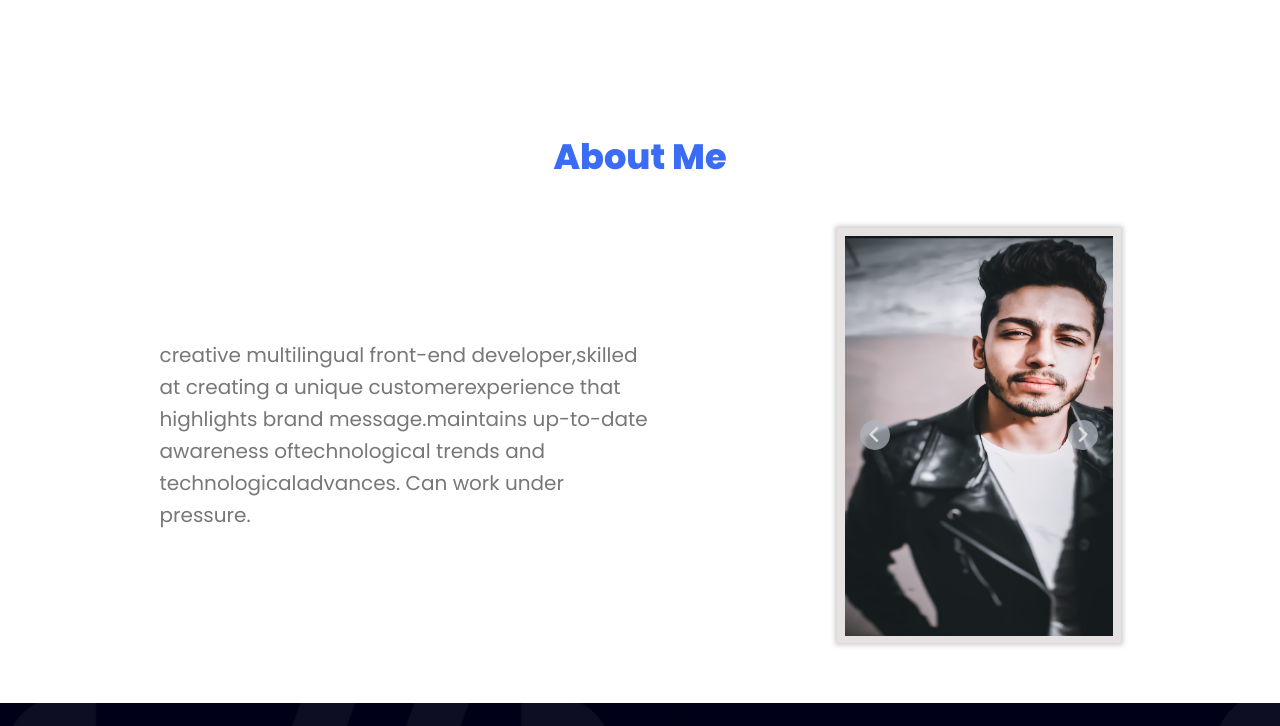
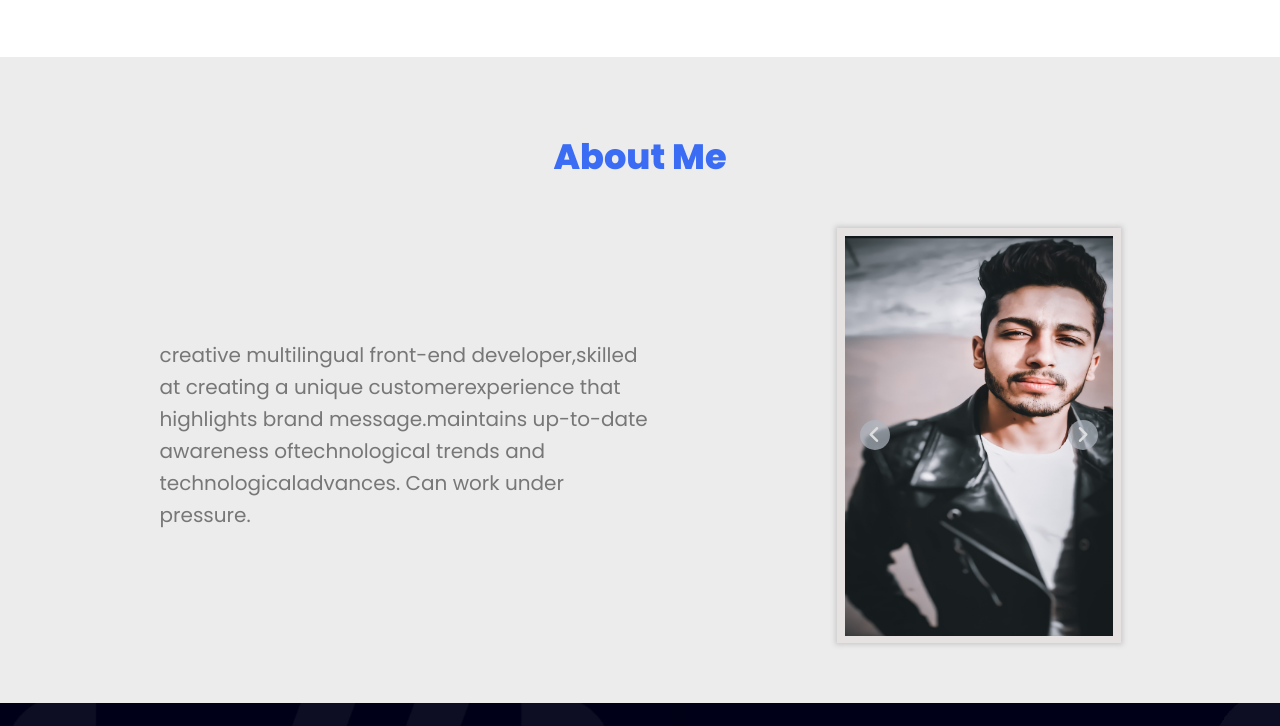
Before and after one commit to Yehia-Gamal/Yehia, a plain HTML site: page index.html in a window 1280 px wide. Shown: the part 2891-3617 px from the top of the page. Drawn offline with Linux system fonts and the light colour scheme; files whose address does not match are found by name.

Commit message:
change background-color in about section

```diff
--- a/css/style.css
+++ b/css/style.css
@@ -367,7 +367,7 @@ header .navigation ul li a:hover {
 .about {
   padding-top: var(--main-padding);
   padding-bottom: var(--main-padding);
-  background-color: #fff;
+  background-color: var(--section-background);
 }
 
 .about .container .box {
```
